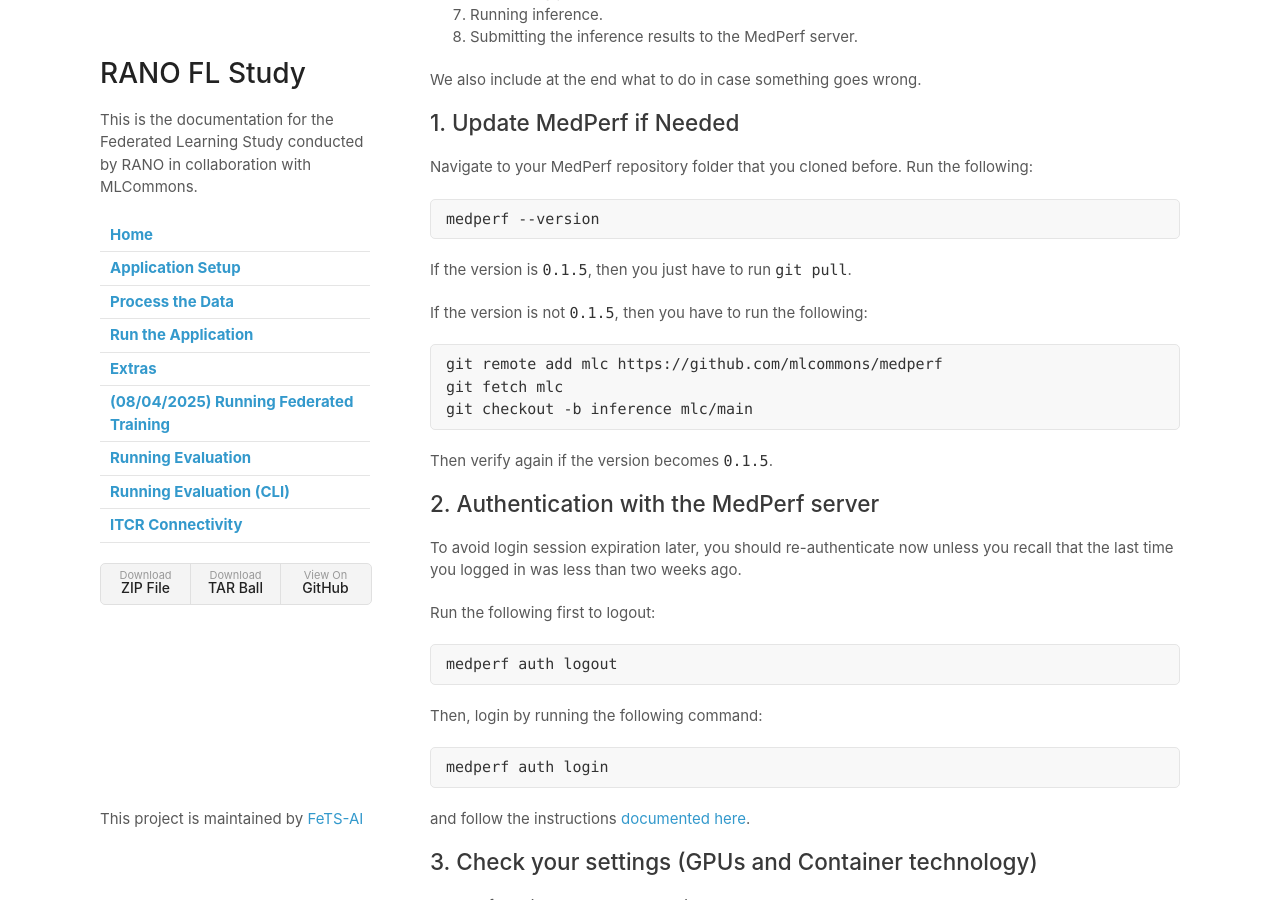
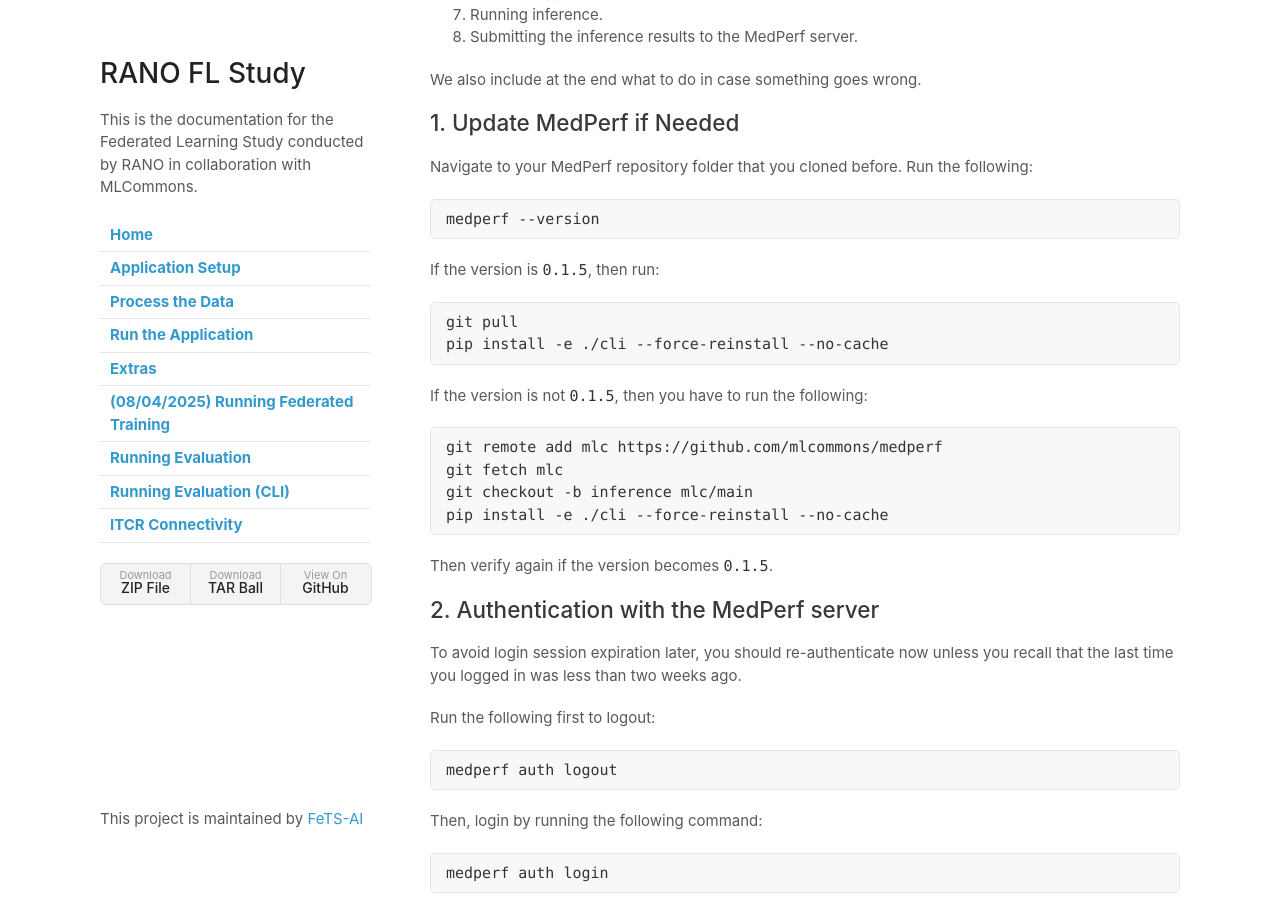
Before and after one commit to FeTS-AI/FL-PoST, a Jekyll site: the page built from docs/evaluation_cli.md, in a window 1280 px wide and 900 px high, scrolled down 715 px. Built offline with Jekyll 4.4.1, drawn with Linux system fonts in a browser that asks for light colours; our own code applies the rules of GitHub Pages for plain Markdown files.

Commit message:
add missing `pip install` in eval docs

````diff
--- a/docs/evaluation_cli.md
+++ b/docs/evaluation_cli.md
@@ -37,7 +37,12 @@ Navigate to your MedPerf repository folder that you cloned before. Run the follo
 medperf --version
 ```
 
-If the version is `0.1.5`, then you just have to run `git pull`.
+If the version is `0.1.5`, then run:
+
+```bash
+git pull
+pip install -e ./cli --force-reinstall --no-cache
+```
 
 If the version is not `0.1.5`, then you have to run the following:
 
@@ -45,6 +50,7 @@ If the version is not `0.1.5`, then you have to run the following:
 git remote add mlc https://github.com/mlcommons/medperf
 git fetch mlc
 git checkout -b inference mlc/main
+pip install -e ./cli --force-reinstall --no-cache
 ```
 
 Then verify again if the version becomes `0.1.5`.
````
